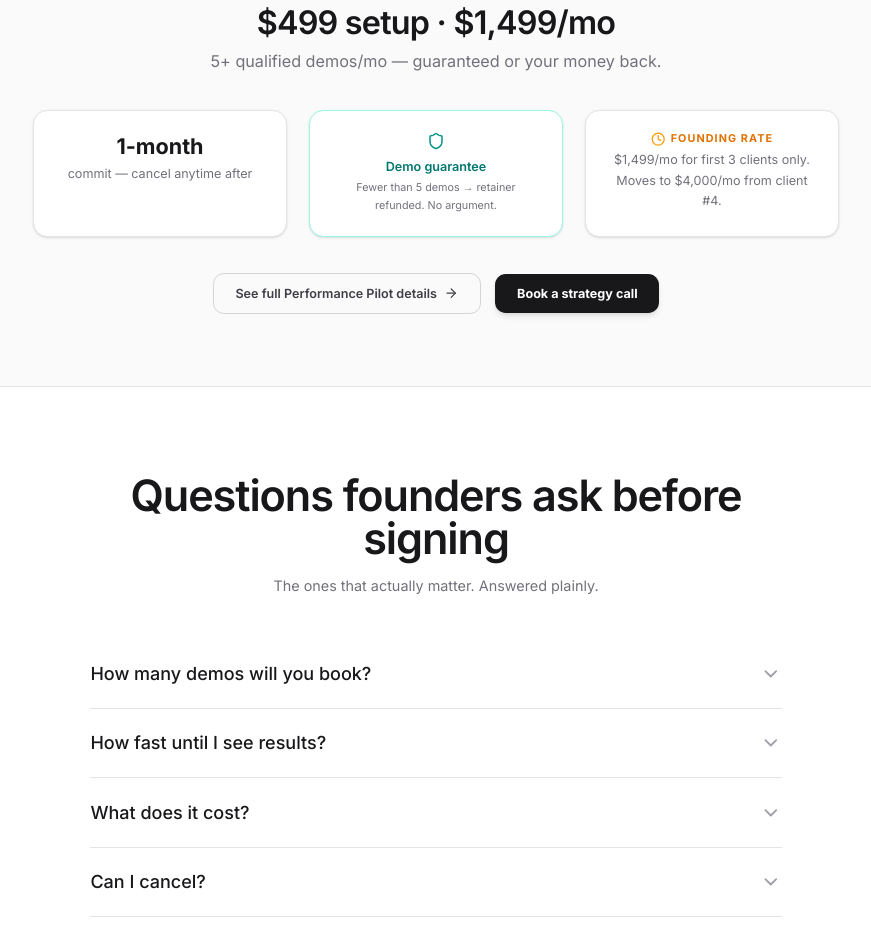
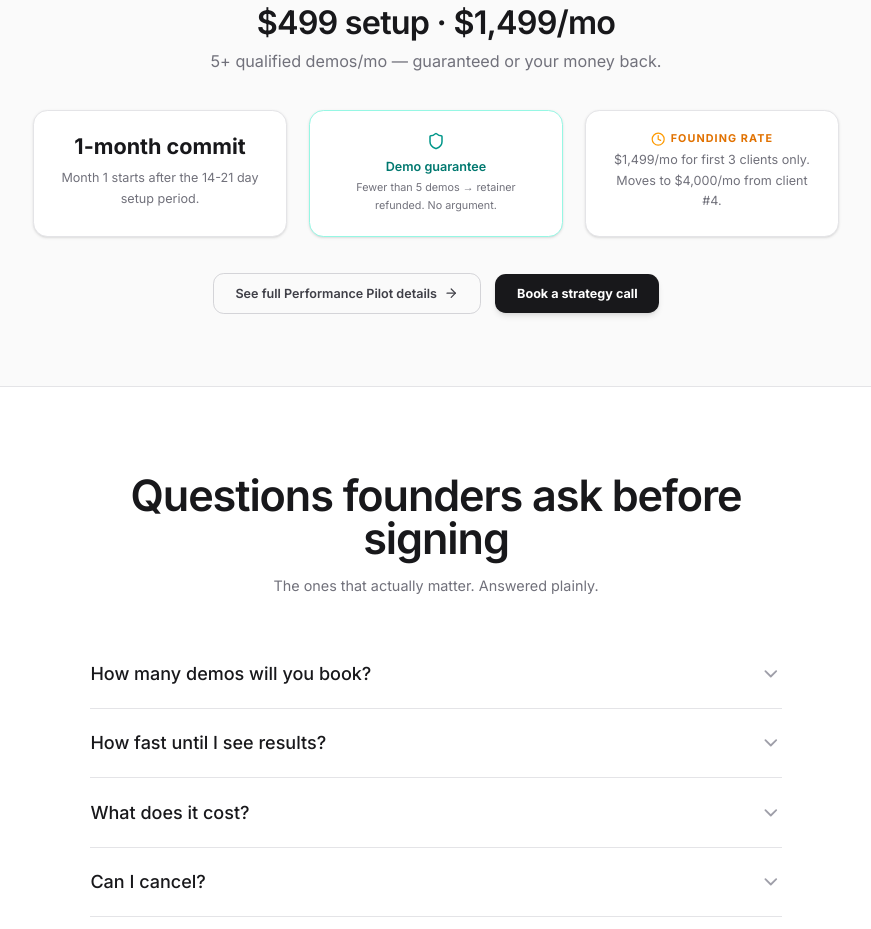
Before and after one commit to shivamsharma-3/arch-revenues, a Next.js app: page / in a window 1280 px wide. Shown: the part 5920-6849 px from the top of the page, without its empty margins (204-1075 px from the left). Built offline with nearby package versions, Linux system fonts and the light colour scheme; no server answers.

Commit message:
chore: clarify month 1 starts after setup

```diff
--- a/app/pricing/page.tsx
+++ b/app/pricing/page.tsx
@@ -44,7 +44,7 @@ export default function PricingPage() {
           Outbound that books demos. Not promises.
         </p>
         <p className="text-base text-zinc-500 max-w-xl mx-auto">
-          $499 setup · $1,499/mo · 5+ qualified demos/mo guaranteed · 1-month commit
+          $499 setup · $1,499/mo · 5+ qualified demos/mo guaranteed · 1-month commit (starts after setup)
         </p>
       </section>
 
@@ -71,7 +71,7 @@ export default function PricingPage() {
               $499 setup &middot; $1,499/mo &middot; 1-month commit
             </h2>
             <p className="text-zinc-500 text-sm">
-              Month 1 retainer starts when sending begins, not when you sign.
+              Month 1 retainer starts after the 14-21 day setup period is complete, not when you sign.
             </p>
           </div>
 
@@ -126,7 +126,7 @@ export default function PricingPage() {
             </div>
           </div>
           <p className="text-center text-zinc-500 text-sm font-medium">
-            Month 1 retainer starts when sending begins, not when you sign.
+            Month 1 retainer starts after the 14-21 day setup period is complete, not when you sign.
           </p>
         </div>
       </section>
--- a/components/FAQ.tsx
+++ b/components/FAQ.tsx
@@ -57,7 +57,7 @@ export function FAQ() {
     },
     {
       q: "Can I cancel?",
-      a: "Yes, anytime after month 1. No annual contract.",
+      a: "Yes, anytime after month 1. (Month 1 begins after the 14-21 day setup period). No annual contract.",
     },
     {
       q: "Why $1,499/mo when US agencies charge $3,500+?",
--- a/components/PricingSummaryStrip.tsx
+++ b/components/PricingSummaryStrip.tsx
@@ -31,8 +31,8 @@ export function PricingSummaryStrip() {
         {/* Three pillars */}
         <div className="grid sm:grid-cols-3 gap-6 mb-10">
           <div className="bg-white border border-zinc-200 rounded-2xl p-6 text-center shadow-sm">
-            <div className="text-2xl font-bold text-zinc-900 mb-1">1-month</div>
-            <div className="text-sm text-zinc-500">commit — cancel anytime after</div>
+            <div className="text-2xl font-bold text-zinc-900 mb-1">1-month commit</div>
+            <div className="text-sm text-zinc-500 mt-2 leading-relaxed">Month 1 starts after the 14-21 day setup period.</div>
           </div>
           <div className="bg-white border border-teal-200 rounded-2xl p-6 text-center shadow-sm">
             <Shield className="w-5 h-5 text-teal-600 mx-auto mb-2" />
```
